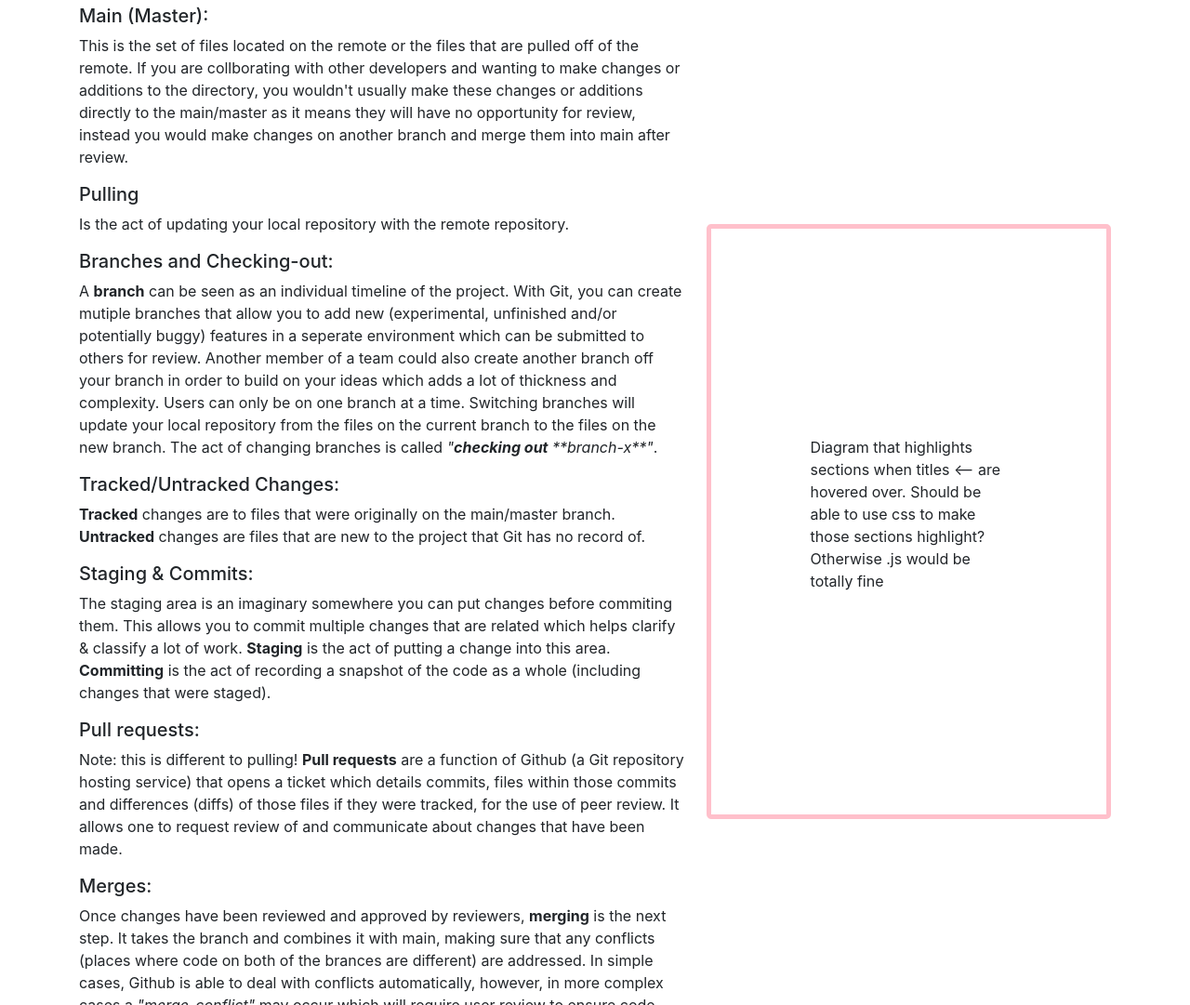
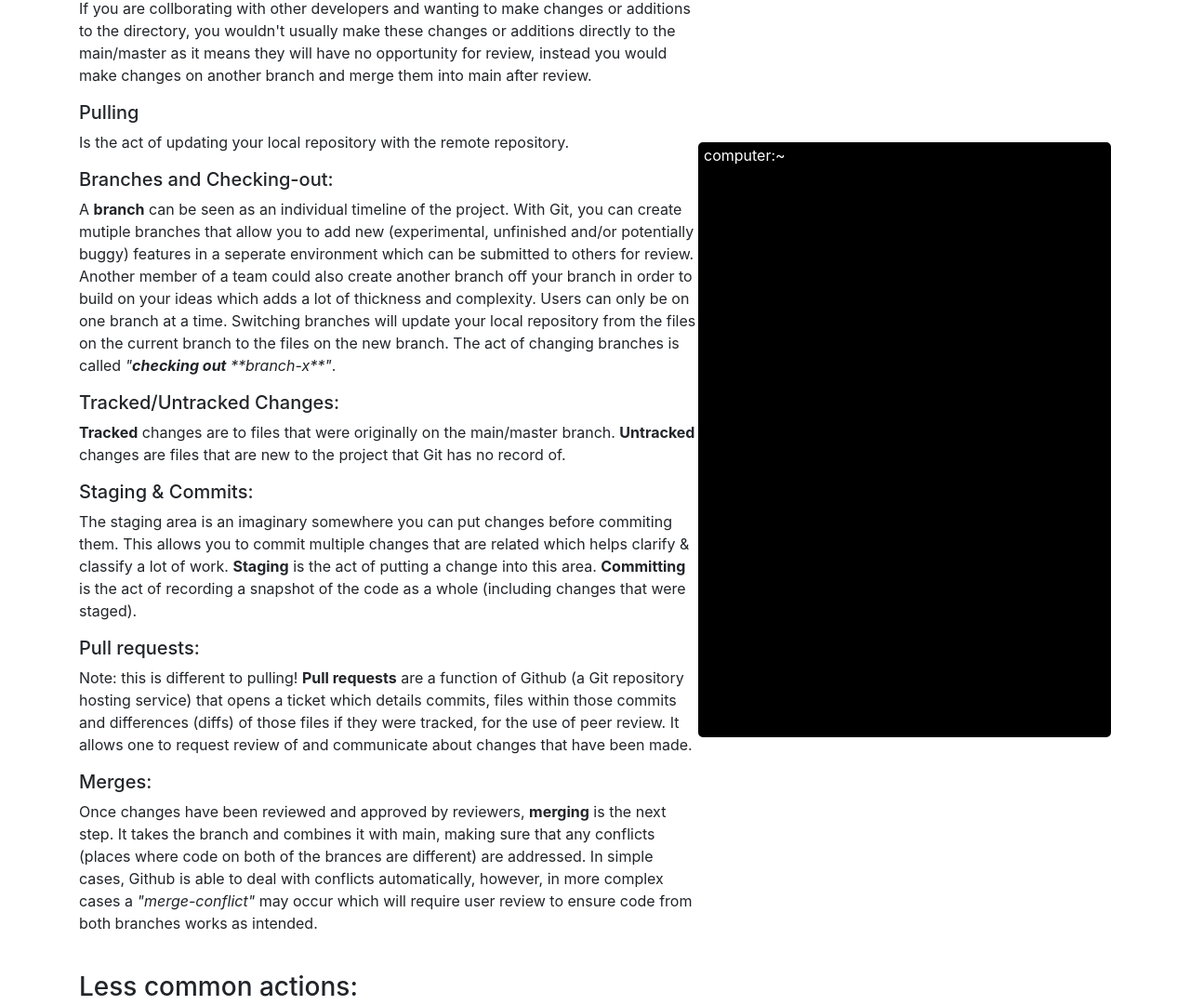
Before and after one commit to Jordy1311/git-wiki, a plain HTML site: page index.html in a window 1280 px wide. Shown: the part 2353-3434 px from the top of the page at 93% size. Drawn offline with nearby package versions, Linux system fonts and the light colour scheme.

Commit message:
created test workings diagram

```diff
--- a/app.js
+++ b/app.js
@@ -1,15 +1,16 @@
 // GET ELEMENTS
 let diagramTextArea = document.getElementById('workings-description')
+let workingsDiagram = document.getElementById('workings-diagram-text')
 
 let headingMouseOver = function(e) {
     if(e.target.id.includes('heading')) {
-        e.target.style.color = '#FFD300';
+        workingsDiagram.textContent += e.target.textContent
     }
 }
 
 let headingMouseOut = function(e) {
     if(e.target.id.includes('heading')) {
-        setTimeout(function() {e.target.style.color = '#000';}, 700)
+        workingsDiagram.textContent = 'computer:~'
     }
 }
 
--- a/index.html
+++ b/index.html
@@ -106,8 +106,8 @@
         <p>Once changes have been reviewed and approved by reviewers, <b>merging</b> is the next step. It takes the branch and combines it with main, making sure that any conflicts (places where code on both of the brances are different) are addressed. In simple cases, Github is able to deal with conflicts automatically, however, in more complex cases a <i>"merge-conflict"</i> may occur which will require user review to ensure code from both branches works as intended.</p>
         <br>
       </div>
-      <div id="workings-diagram" class="ml-4 diagram d-flex justify-content-center align-items-center">
-        <p>Diagram that highlights sections when titles <-- are hovered over. Should be able to use css to make those sections highlight? Otherwise .js would be totally fine</p>
+      <div id="workings-diagram" class="typewriter">
+        <p id="workings-diagram-text" class="ml-1">computer:~</p>
       </div>
     </div>
   </section>
--- a/style.css
+++ b/style.css
@@ -1,6 +1,5 @@
 html {
   scroll-behavior: smooth;
-
 }
 
 :target:before {
@@ -15,7 +14,7 @@ nav {
 }
 
 #start {
-  height: 103vh;
+  height: 95vh;
 }
 
 
@@ -37,6 +36,17 @@ nav {
     blink-caret 1s step-end infinite;
 }
 
+.typewriter p {
+  color: #fff;
+  height: 1.5em;
+  overflow: hidden; /* Ensures the content is not revealed until the animation */
+  border-right: .10em solid #fff; /* The typwriter cursor */
+  white-space: nowrap; /* Keeps the content on a single line */
+  animation:
+    typing-p 1.2s steps(16, end),
+    blink-caret-p 1s step-end infinite;
+}
+
 /* The typing effect */
 @keyframes typing {
   from { width: 200px}
@@ -49,6 +59,20 @@ nav {
   50% { border-color: #000 }
 }
 
+/* The typing effect */
+@keyframes typing-p {
+  from { width: 200px}
+  to { width: 420px}
+}
+
+/* The typewriter cursor effect */
+@keyframes blink-caret-p {
+  from, to { border-color: transparent }
+  50% { border-color: #fff }
+}
+
+
+/*  WORKINGS DIAGRAM */
 #workings-description {
   width: 60%;
 }
@@ -58,14 +82,13 @@ nav {
   height: 80vh;
   border: 2px solid #000;
   border-radius: 5px;
+
+  background-color: #000;
 }
 
-#workings-diagram p {
-  width: 50%;
-}
-
-@media (min-width: 550px) {
+/*  REMOVES EXAMPLE ON SMALL SCREEN */
+/* @media (min-width: 550px) {
   #workings-diagram {
-    border: 5px solid pink;
+    border: 5px solid red;
   }
-}
+} */
```
